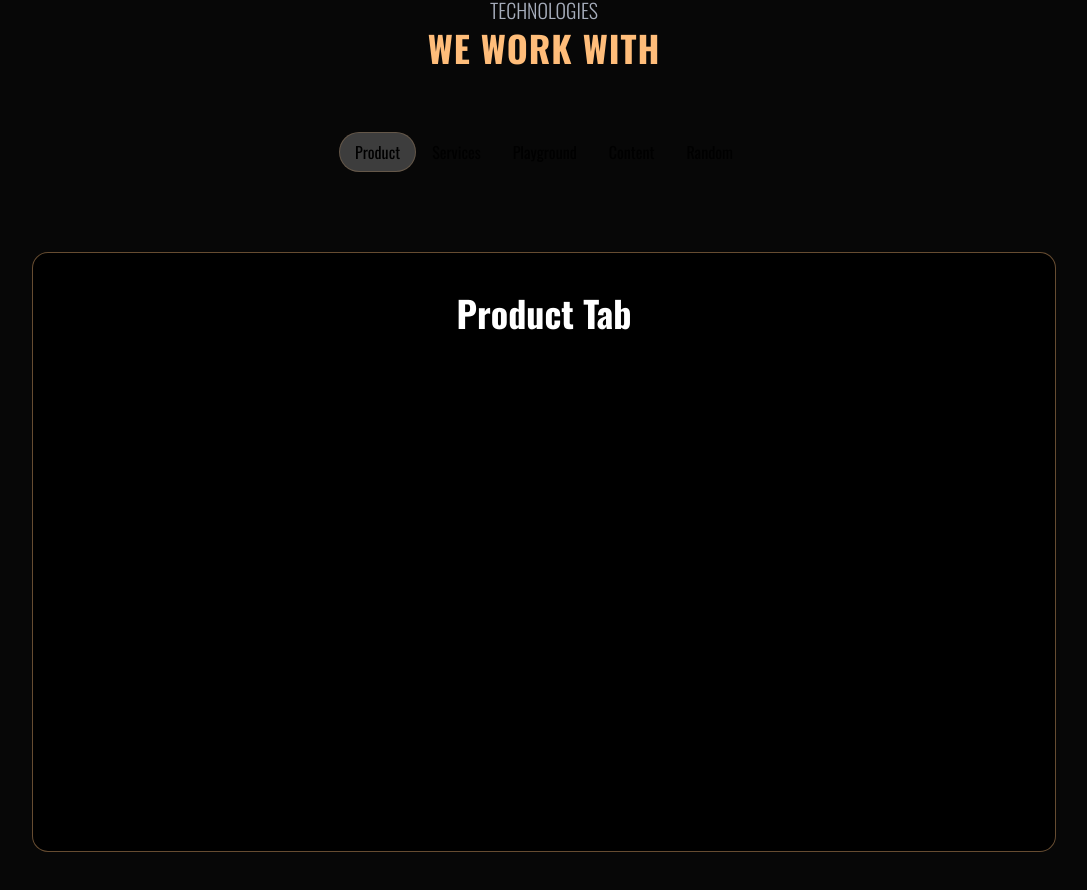
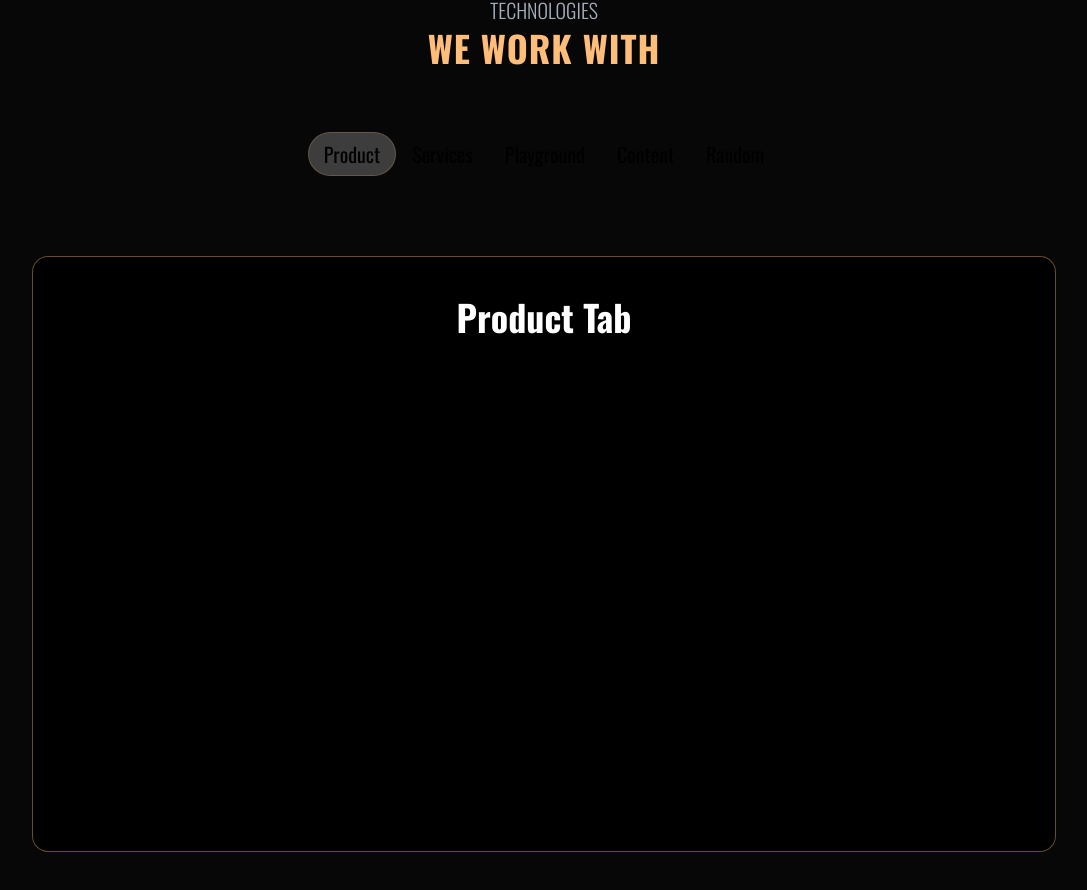
Before and after one commit to hamid19471/webdream, a Next.js app: page / in a window 1280 px wide. Shown: the part 898-1788 px from the top of the page, without its empty margins (96-1183 px from the left). Built offline with nearby package versions, Linux system fonts and the light colour scheme.

Commit message:
Create: tab component

```diff
--- a/src/app/_components/tabs/tabs.tsx
+++ b/src/app/_components/tabs/tabs.tsx
@@ -47,7 +47,10 @@ export const Tabs = ({
             }}
             onMouseEnter={() => setHovering(true)}
             onMouseLeave={() => setHovering(false)}
-            className={cn("relative px-4 py-2 rounded-full", tabClassName)}
+            className={cn(
+              "relative px-4 py-2 rounded-full text-xl",
+              tabClassName
+            )}
             style={{
               transformStyle: "preserve-3d",
             }}
--- /dev/null
+++ b/src/types/tabs.types.ts
@@ -0,0 +1,5 @@
+export type TabsItems = {
+  title: string;
+  value: string;
+  content?: string | React.ReactNode;
+};
```
